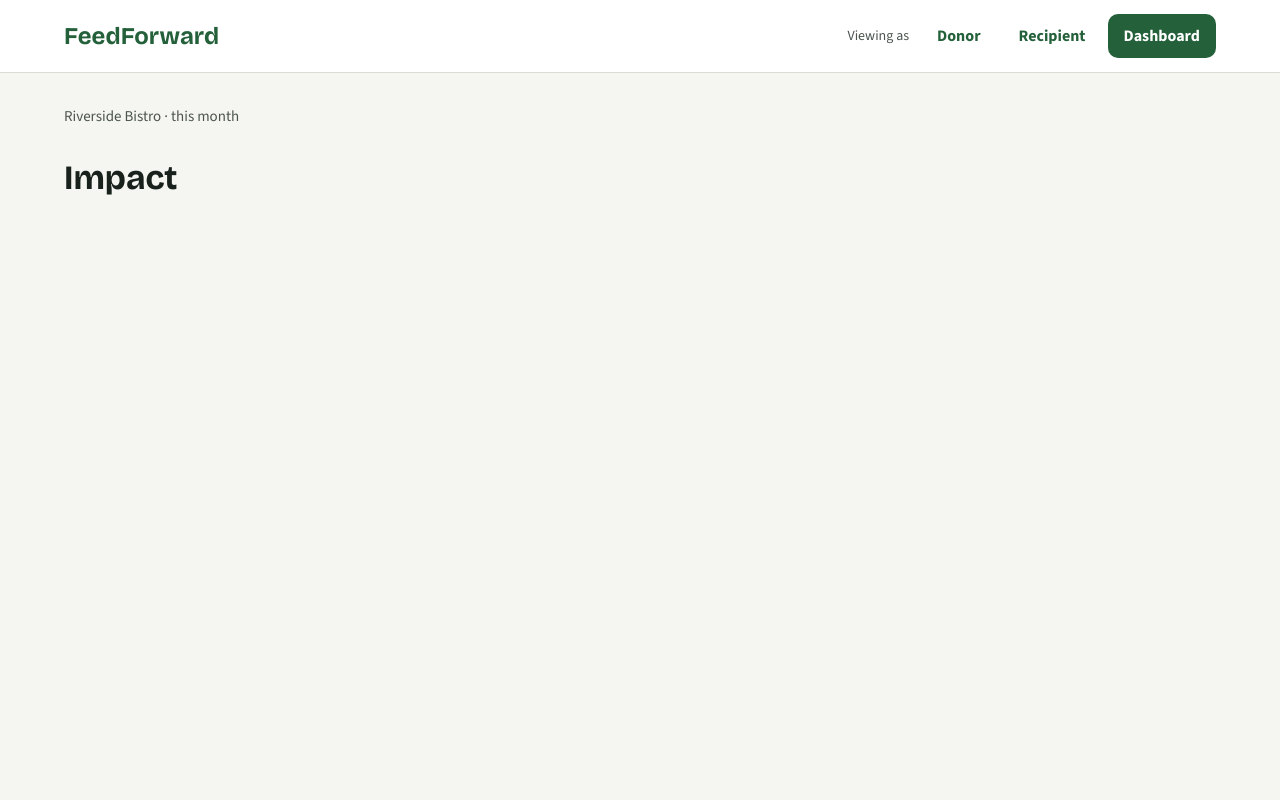
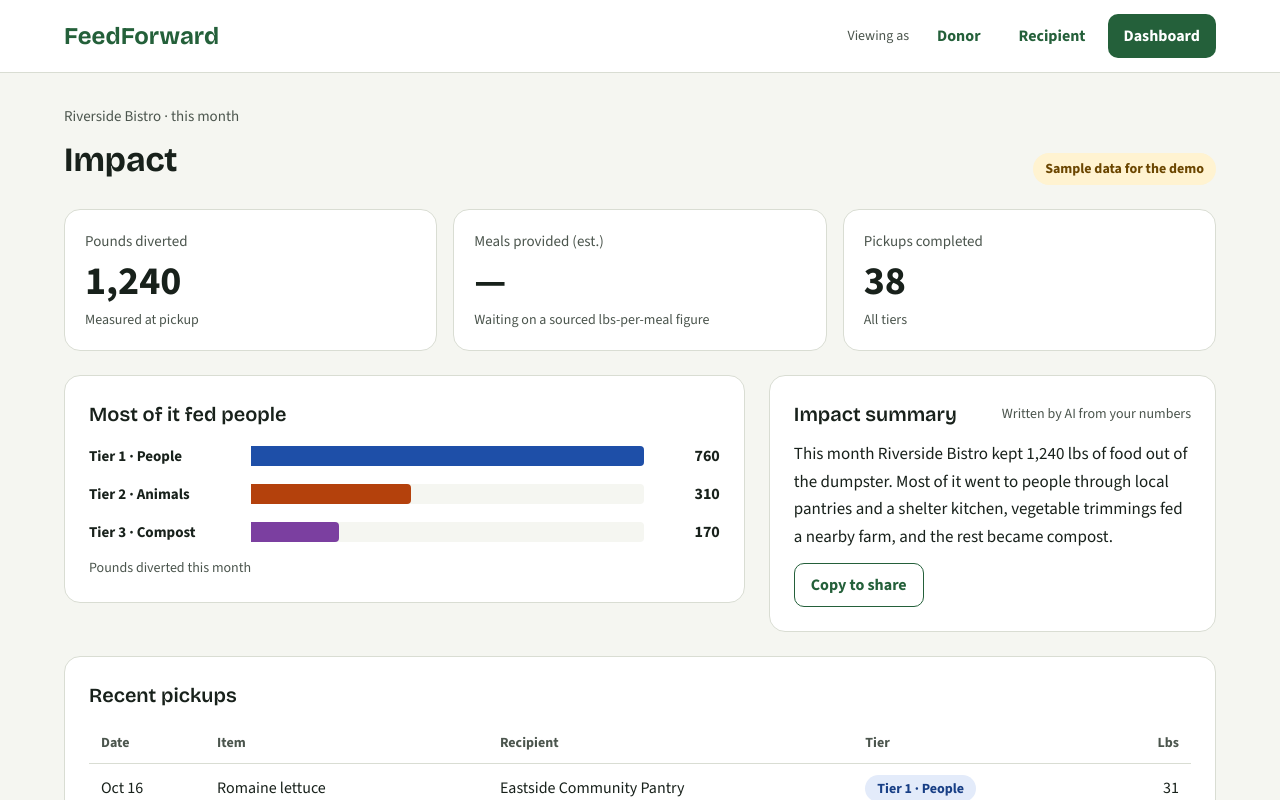
Before and after one commit to brenthippler-art/FeedForward, a Next.js app: page /dashboard in a window 1280 px wide. Shown: the top 800 px of the page. Built offline with nearby package versions, Linux system fonts and the light colour scheme.

Commit message:
Impact dashboard: stats tiles, tier bars, AI summary, recent pickups.

```diff
--- a/app/dashboard/page.tsx
+++ b/app/dashboard/page.tsx
@@ -1,10 +1,108 @@
+import StatTile from '@/components/StatTile';
+import TierBars from '@/components/TierBars';
+import TierBadge from '@/components/TierBadge';
+import CopyButton from '@/components/CopyButton';
+import { mockImpact, mockImpactSummary } from '@/lib/mock';
+
 export const metadata = { title: 'Impact' };
 
+const dateFormat = new Intl.DateTimeFormat('en-US', {
+  month: 'short',
+  day: 'numeric',
+  timeZone: 'UTC',
+});
+
 export default function DashboardPage() {
+  // TODO: GET /api/impact when the backend is ready
+  const impact = mockImpact;
+  const summary = mockImpactSummary;
+
   return (
     <main id="main" className="mx-auto flex max-w-[1200px] flex-col gap-6 px-6 pb-14 pt-8">
-      <p className="text-[15px] text-muted">Riverside Bistro · this month</p>
-      <h1 className="font-display text-[34px] font-bold">Impact</h1>
+      <div className="flex flex-wrap items-end justify-between gap-3">
+        <div className="flex flex-col gap-1.5">
+          <p className="text-[15px] text-muted">Riverside Bistro · this month</p>
+          <h1 className="font-display text-[34px] font-bold">Impact</h1>
+        </div>
+        <span className="rounded-full bg-warn-tint px-3 py-1.5 text-sm font-bold text-warn-text">
+          Sample data for the demo
+        </span>
+      </div>
+
+      <div className="grid grid-cols-[repeat(auto-fit,minmax(220px,1fr))] gap-4">
+        <StatTile
+          label="Pounds diverted"
+          value={impact.totalLbs.toLocaleString()}
+          note="Measured at pickup"
+        />
+        <StatTile
+          label="Meals provided (est.)"
+          value={impact.meals > 0 ? `≈ ${impact.meals.toLocaleString()}` : '—'}
+          note={impact.meals > 0 ? 'From Tier 1 pounds' : 'Waiting on a sourced lbs-per-meal figure'}
+        />
+        <StatTile
+          label="Pickups completed"
+          value={impact.pickups.toLocaleString()}
+          note="All tiers"
+        />
+      </div>
+
+      <div className="flex flex-wrap items-start gap-6">
+        <section
+          aria-labelledby="tier-heading"
+          className="flex min-w-0 flex-[3_1_520px] flex-col gap-4 rounded-2xl border border-line bg-surface p-6"
+        >
+          <h2 id="tier-heading" className="font-display text-xl font-semibold">
+            Most of it fed people
+          </h2>
+          <TierBars lbsByTier={impact.lbsByTier} />
+        </section>
+
+        <section
+          aria-labelledby="summary-heading"
+          className="flex min-w-0 flex-[2_1_340px] flex-col gap-3 rounded-2xl border border-line bg-surface p-6"
+        >
+          <div className="flex flex-wrap items-center justify-between gap-2">
+            <h2 id="summary-heading" className="font-display text-xl font-semibold">
+              Impact summary
+            </h2>
+            <span className="text-sm text-muted">Written by AI from your numbers</span>
+          </div>
+          <p className="text-[17px] leading-relaxed">{summary}</p>
+          <div><CopyButton text={summary} /></div>
+        </section>
+      </div>
+
+      <section
+        aria-labelledby="recent-heading"
+        className="flex flex-col gap-3.5 rounded-2xl border border-line bg-surface p-6"
+      >
+        <h2 id="recent-heading" className="font-display text-xl font-semibold">Recent pickups</h2>
+        <div className="overflow-x-auto">
+          <table className="w-full min-w-[620px] border-collapse text-left">
+            <thead>
+              <tr className="text-sm text-muted">
+                <th scope="col" className="border-b border-line px-3 py-2.5">Date</th>
+                <th scope="col" className="border-b border-line px-3 py-2.5">Item</th>
+                <th scope="col" className="border-b border-line px-3 py-2.5">Recipient</th>
+                <th scope="col" className="border-b border-line px-3 py-2.5">Tier</th>
+                <th scope="col" className="border-b border-line px-3 py-2.5 text-right">Lbs</th>
+              </tr>
+            </thead>
+            <tbody>
+              {impact.recent.map((row) => (
+                <tr key={row.pickupId} className="border-b border-[#ECEEE8] last:border-0">
+                  <td className="px-3 py-3">{dateFormat.format(new Date(row.date))}</td>
+                  <td className="px-3 py-3">{row.item}</td>
+                  <td className="px-3 py-3">{row.recipientName}</td>
+                  <td className="px-3 py-3"><TierBadge tier={row.tier} /></td>
+                  <td className="px-3 py-3 text-right tabular-nums">{row.lbs}</td>
+                </tr>
+              ))}
+            </tbody>
+          </table>
+        </div>
+      </section>
     </main>
   );
 }
--- a/app/globals.css
+++ b/app/globals.css
@@ -12,7 +12,7 @@
 
   --color-tier1: #1E4FA8;  --color-tier1-tint: #E3EBFA;  --color-tier1-text: #173E85;
   --color-tier2: #B4410C;  --color-tier2-tint: #FBE8DC;  --color-tier2-text: #8A3109;
-  --color-tier3: #5B544C;  --color-tier3-tint: #ECE8E2;  --color-tier3-text: #423C35;
+  --color-tier3: #7B3FA0;  --color-tier3-tint: #F1E8F7;  --color-tier3-text: #5B2A7A;
   --color-warn-tint: #FFF3D1;  --color-warn-text: #6B4600;  --color-warn-line: #E8C66A;
   --color-verified-tint: #E2F0E6;
 
--- /dev/null
+++ b/components/CopyButton.tsx
@@ -0,0 +1,27 @@
+'use client';
+
+import { useState } from 'react';
+
+export default function CopyButton({ text }: { text: string }) {
+  const [copied, setCopied] = useState(false);
+
+  async function handleCopy() {
+    try {
+      await navigator.clipboard.writeText(text);
+      setCopied(true);
+      setTimeout(() => setCopied(false), 2000);
+    } catch {
+      setCopied(false);
+    }
+  }
+
+  return (
+    <button
+      type="button"
+      onClick={handleCopy}
+      className="min-h-11 rounded-[10px] border-[1.5px] border-brand bg-surface px-4 font-bold text-brand"
+    >
+      <span aria-live="polite">{copied ? 'Copied' : 'Copy to share'}</span>
+    </button>
+  );
+}
--- /dev/null
+++ b/components/StatTile.tsx
@@ -0,0 +1,15 @@
+type StatTileProps = {
+  label: string;
+  value: string;
+  note: string;
+};
+
+export default function StatTile({ label, value, note }: StatTileProps) {
+  return (
+    <div className="flex flex-col gap-1 rounded-2xl border border-line bg-surface p-5">
+      <p className="text-[15px] text-muted">{label}</p>
+      <p className="text-[40px] font-bold leading-tight tabular-nums">{value}</p>
+      <p className="text-sm text-muted">{note}</p>
+    </div>
+  );
+}
--- /dev/null
+++ b/components/TierBars.tsx
@@ -0,0 +1,35 @@
+import type { Tier } from '@/types';
+
+const tiers: { tier: Tier; label: string; barClass: string }[] = [
+  { tier: 1, label: 'Tier 1 · People', barClass: 'bg-tier1' },
+  { tier: 2, label: 'Tier 2 · Animals', barClass: 'bg-tier2' },
+  { tier: 3, label: 'Tier 3 · Compost', barClass: 'bg-tier3' },
+];
+
+export default function TierBars({ lbsByTier }: { lbsByTier: Record<Tier, number> }) {
+  const max = Math.max(...tiers.map((t) => lbsByTier[t.tier]), 1);
+  const summary = tiers.map((t) => `${t.label}: ${lbsByTier[t.tier]} lbs`).join(', ');
+
+  return (
+    <figure className="m-0 flex flex-col gap-3.5">
+      <div role="img" aria-label={`Pounds by tier. ${summary}`} className="flex flex-col gap-3.5">
+        {tiers.map((t) => {
+          const lbs = lbsByTier[t.tier];
+          return (
+            <div key={t.tier} className="grid grid-cols-[150px_minmax(0,1fr)_64px] items-center gap-3">
+              <span className="text-[15px] font-bold">{t.label}</span>
+              <div className="h-5 rounded-r bg-ground">
+                <div
+                  className={`h-5 rounded-r ${t.barClass}`}
+                  style={{ width: `${(lbs / max) * 100}%` }}
+                />
+              </div>
+              <span className="text-right font-bold tabular-nums">{lbs.toLocaleString()}</span>
+            </div>
+          );
+        })}
+      </div>
+      <figcaption className="text-sm text-muted">Pounds diverted this month</figcaption>
+    </figure>
+  );
+}
--- a/lib/mock.ts
+++ b/lib/mock.ts
@@ -1,4 +1,4 @@
-import type { DraftListing, Listing, RecipientMatch } from '@/types';
+import type { DraftListing, Listing, RecipientMatch, Impact } from '@/types';
 
 // Stand-in for what /api/extract will return. Same shape as the real thing.
 export const mockDrafts: DraftListing[] = [
@@ -103,3 +103,19 @@ export const mockMatches: RecipientMatch[] = [
     aiSummary: 'Ranked third because food for people comes first.',
   },
 ];
+
+export const mockImpact: Impact = {
+  totalLbs: 1240,
+  lbsByTier: { 1: 760, 2: 310, 3: 170 },
+  meals: 0, // 0 until the hustler supplies a sourced lbs-per-meal figure
+  pickups: 38,
+  recent: [
+    { pickupId: 4, date: '2026-10-16', item: 'Romaine lettuce', recipientName: 'Eastside Community Pantry', tier: 1, lbs: 31 },
+    { pickupId: 3, date: '2026-10-16', item: 'Potato peels', recipientName: 'Green Acres Compost', tier: 3, lbs: 14 },
+    { pickupId: 2, date: '2026-10-15', item: 'Vegetable trimmings', recipientName: 'Willow Creek Farm', tier: 2, lbs: 22 },
+    { pickupId: 1, date: '2026-10-14', item: 'Day-old bread', recipientName: 'Hope Street Shelter Kitchen', tier: 1, lbs: 18 },
+  ],
+};
+
+export const mockImpactSummary =
+  'This month Riverside Bistro kept 1,240 lbs of food out of the dumpster. Most of it went to people through local pantries and a shelter kitchen, vegetable trimmings fed a nearby farm, and the rest became compost.';
--- a/types/index.ts
+++ b/types/index.ts
@@ -76,9 +76,19 @@ export type Pickup = {
 };
 
 // What /api/impact returns for the dashboard
+export type RecentPickup = {
+  pickupId: number;
+  date: string;          // ISO date string
+  item: string;
+  recipientName: string;
+  tier: Tier;
+  lbs: number;
+};
+
 export type Impact = {
   totalLbs: number;
   lbsByTier: Record<Tier, number>; // { 1: 120, 2: 45, 3: 30 }
   meals: number;
   pickups: number;
+  recent: RecentPickup[]; // newest first, up to 5
 };
```
